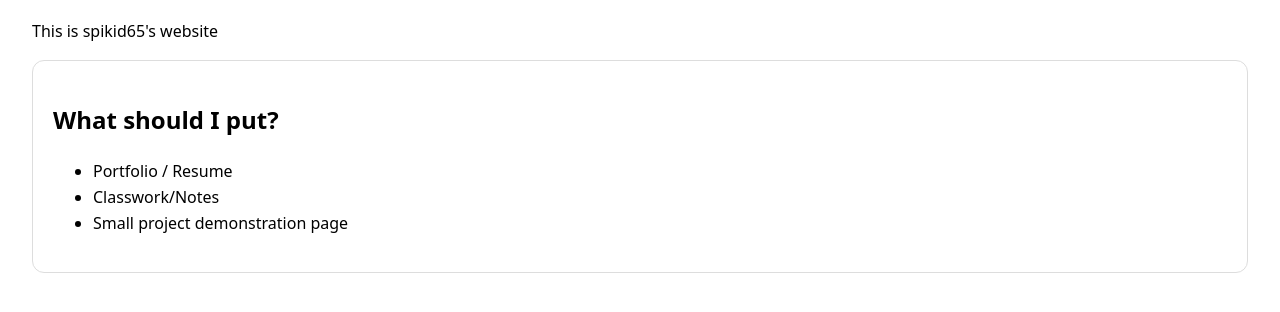
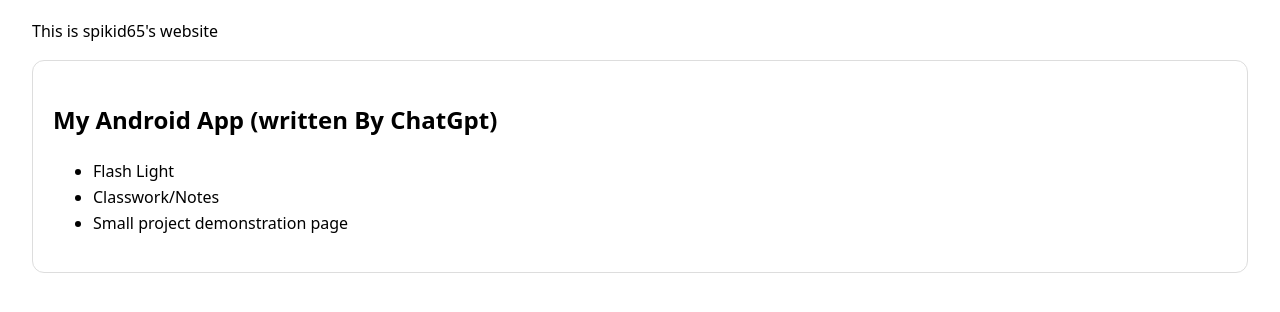
Before and after one commit to spikid65/spikid65.github.io, a plain HTML site: page index.html in a window 1280 px wide. Shown: the part 86-398 px from the top of the page. Drawn offline with Linux system fonts and the light colour scheme; some packages are replaced by stand-ins of ours; a script that the page names is missing.

Commit message:
Update index.html

```diff
--- a/index.html
+++ b/index.html
@@ -40,9 +40,9 @@
   <p>This is spikid65's website</p>
 
   <div class="card">
-    <h2>What should I put?</h2>
+    <h2>My Android App (written By ChatGpt)</h2>
     <ul>
-      <li>Portfolio / Resume</li>
+      <li>Flash Light</li>
       <li>Classwork/Notes</li>
       <li>Small project demonstration page</li>
     </ul>
```
